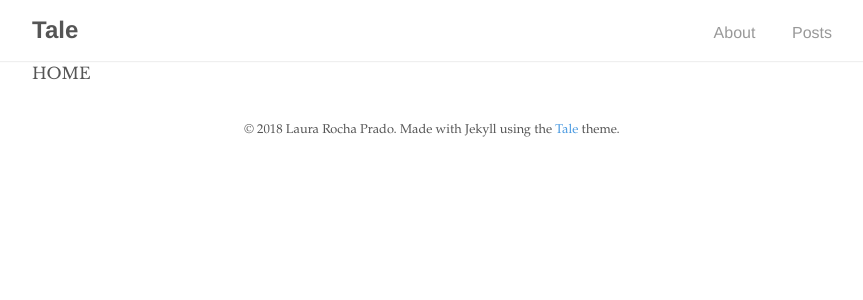
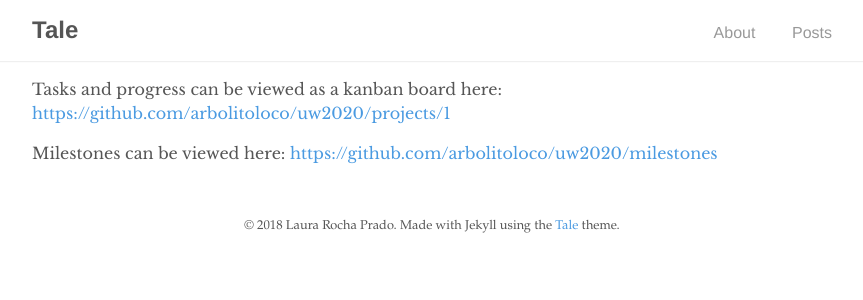
Before and after one commit to arbolitoloco/uw2020, a Jekyll site: the page built from index.html, in a window 1280 px wide. Shown: the top 300 px of the page, without its empty margins (208-1071 px from the left). Built offline with Jekyll 4.4.1, drawn with Linux system fonts in a browser that asks for light colours; the list of posts is cut into pages by our own code.

Commit message:
updated home layout

```diff
--- a/_layouts/home.html
+++ b/_layouts/home.html
@@ -17,7 +17,8 @@
     </nav>
 
     <main>
-      HOME
+      <p>Tasks and progress can be viewed as a kanban board here: <a href="https://github.com/arbolitoloco/uw2020/projects/1">https://github.com/arbolitoloco/uw2020/projects/1</a></p>
+      <p>Milestones can be viewed here: <a href="https://github.com/arbolitoloco/uw2020/milestones">https://github.com/arbolitoloco/uw2020/milestones</a></p>
     </main>
 
     <footer>
```
